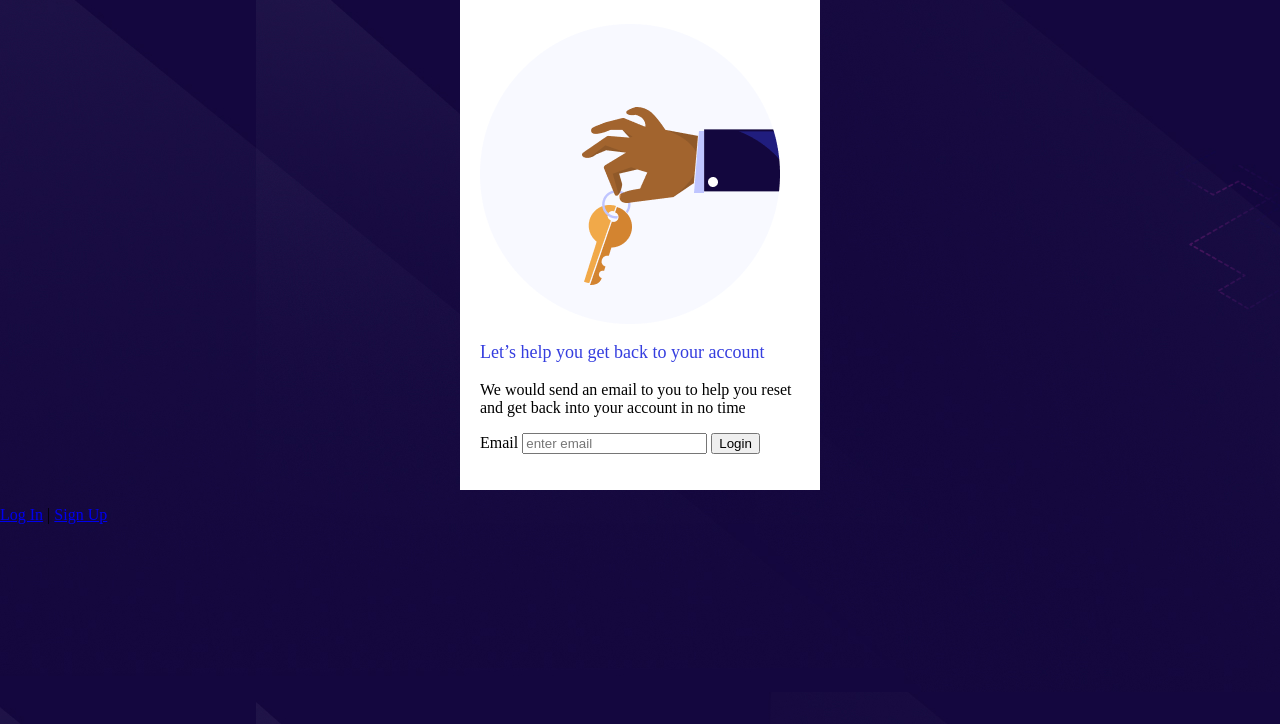
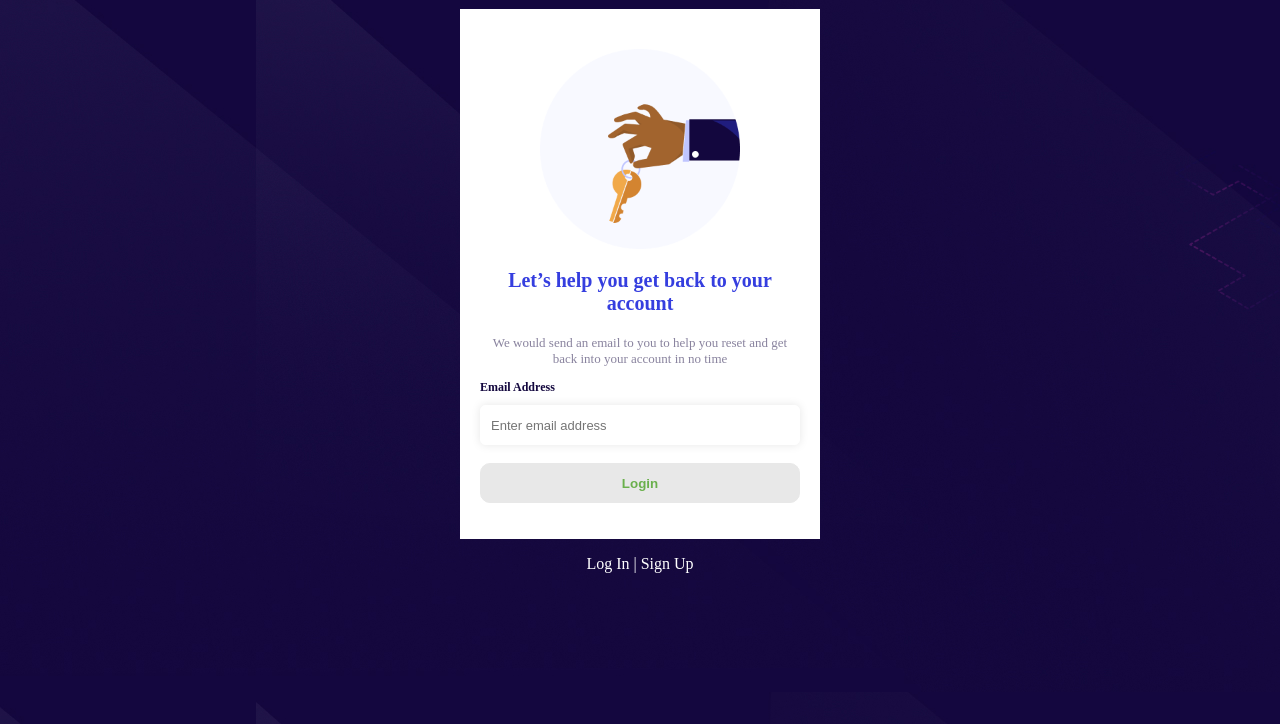
Before and after one commit to urchymanny/she-code-ph, a plain HTML site: page tdd.html in a window 1280 px wide. Shown: the part 76-800 px from the top of the page. Drawn offline with Linux system fonts and the light colour scheme.

Commit message:
Added box shadow, border

```diff
--- a/css/tdd.css
+++ b/css/tdd.css
@@ -2,6 +2,13 @@
   padding: 0px;
   margin: 0px;
   background: url("../assets/bg.jpg");
+}
+
+#logo_img{
+display: block;
+ margin: 30px auto;
+ width: 100px;
+ height: auto;
 }
 
 .form_card {
@@ -11,20 +18,78 @@
   padding: 40px 20px 20px 20px;
 }
 
+.form_card img{
+  display: block;
+  margin: auto;
+  width: 200px;
+  height: auto;
+
+
+}
+
 .form_card .caption {
   color: #353edf;
-  font-size: 18px;
-}
-.font_card .description {
-  color: rgba(19, 7, 62, 0.5);
-  font-size: 12px;
+  font-size: 20px;
+  text-align: center;
+  font-weight: bolder;
 }
 
-.font_card form label {
+.form_card .description {
+  color: rgba(19, 7, 62, 0.5);
+  font-size: 13px;
+  text-align: center;
+  font-weight: lighter;
+
+}
+
+.form_card form label {
   color: #13073e;
   font-size: 12px;
 }
 
-.font_card form input {
+.form_card form input {
   height: 40px;
 }
+
+.email_label{
+  display: block;
+  font-weight: bold;
+  margin: 10px 0px;
+}
+
+.btn_text{
+  display: block;
+  width: 100%;
+  background-color: white;
+  border-radius: 5px;
+  border: 1px solid white;
+  box-shadow: 0px 0px 10px rgba(0, 0, 0, 0.1);
+  padding: 10px;
+  font-size: small;
+  font-weight: lighter;
+
+}
+
+.login_btn {
+  display: block;
+  width: 100%;
+  text-align: center;
+  border-radius: 5px;
+  border: 1px solid #E8E8E8;
+  color: #6AB04C;
+  border-radius: 10px;
+  margin: 10px 0px;
+  font-weight: bold;
+  background: #E8E8E8;
+  margin-top: 18px;
+}
+
+.btn_label{
+  text-align: center;
+  color: white;
+}
+.btn_label a{
+color: inherit;
+text-decoration-line: none;
+
+}
--- a/tdd.html
+++ b/tdd.html
@@ -4,7 +4,7 @@
     <link rel="stylesheet" href="css/tdd.css" type="text/css" />
   </head>
   <body id="tdd">
-    <img src="assets/logo.png" alt="logo" />
+    <img id="logo_img" src="assets/logo.png" alt="logo" />
 
     <div class="form_card">
       <img src="assets/keys.png" alt="" />
@@ -17,12 +17,12 @@
       </p>
 
       <form action="">
-        <label for="email"> Email </label>
-        <input type="email" placeholder="enter email" />
-        <input type="submit" value="Login" />
+        <label class="email_label" for="email"> Email Address </label>
+        <input class="btn_text" type="email" placeholder="Enter email address" />
+        <input class="login_btn" type="submit" value="Login" />
       </form>
     </div>
 
-    <p><a href="/login.html">Log In</a> | <a href="/signup.html">Sign Up</a></p>
+    <p class="btn_label"><a href="/login.html">Log In</a> | <a href="/signup.html">Sign Up</a></p>
   </body>
 </html>
```
Also changed, not shown: login.html (+3 -1 lines).
